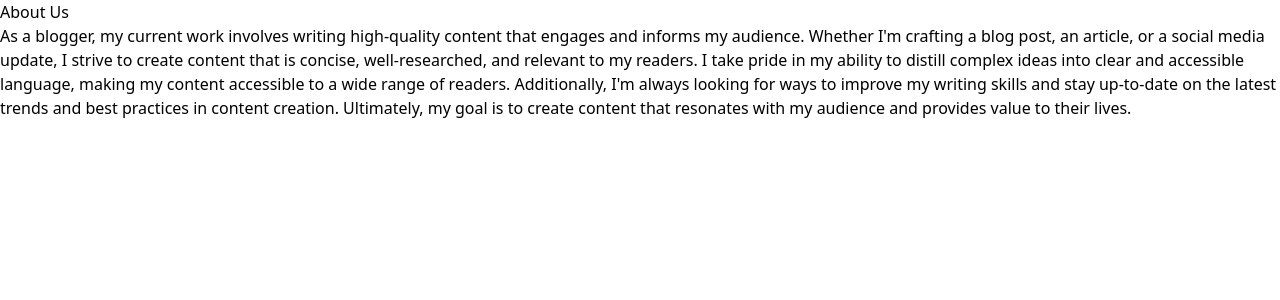
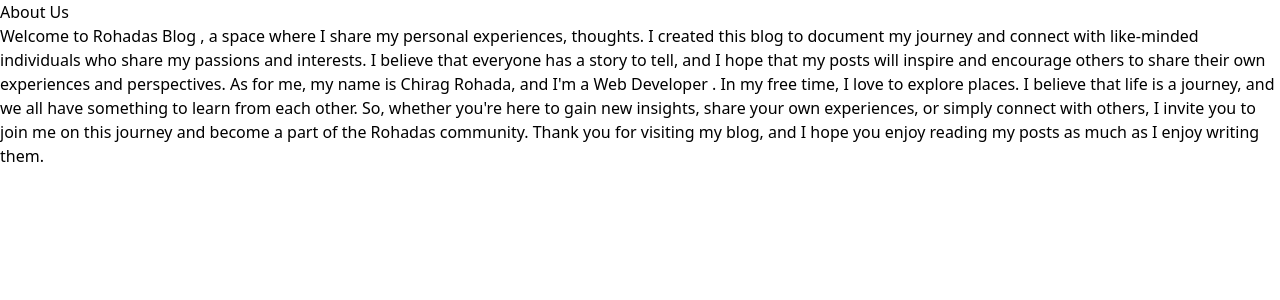
Before and after one commit to ChiragRohada7020/Blog, a Flask app: page /about_us in a window 1280 px wide. Shown: the top 300 px of the page. Run offline with Flask 2, Linux system fonts and the light colour scheme; style sheets or scripts are compiled from the project's sources.

Commit message:
version 1.0 releas about us

```diff
--- a/templates/about_us.html
+++ b/templates/about_us.html
@@ -19,16 +19,15 @@
       </div>
       <div class="bg-orange-100 container p-10 border rounded-lg shadow-md">
         <div class="font-serif">
-          As a blogger, my current work involves writing high-quality content
-          that engages and informs my audience. Whether I'm crafting a blog
-          post, an article, or a social media update, I strive to create content
-          that is concise, well-researched, and relevant to my readers. I take
-          pride in my ability to distill complex ideas into clear and accessible
-          language, making my content accessible to a wide range of readers.
-          Additionally, I'm always looking for ways to improve my writing skills
-          and stay up-to-date on the latest trends and best practices in content
-          creation. Ultimately, my goal is to create content that resonates with
-          my audience and provides value to their lives.
+          Welcome to <span class="font-semibold">Rohadas Blog</span> , a space where I share my personal experiences, thoughts.
+
+          I created this blog to document my journey and connect with like-minded individuals who share my passions and interests. I believe that everyone has a story to tell, and I hope that my posts will inspire and encourage others to share their own experiences and perspectives.
+
+          As for me, my name is <span class="font-semibold">Chirag Rohada</span>, and I'm a Web Developer . In my free time, I love to explore places.
+
+          I believe that life is a journey, and we all have something to learn from each other. So, whether you're here to gain new insights, share your own experiences, or simply connect with others, I invite you to join me on this journey and become a part of the Rohadas community.
+
+          Thank you for visiting my blog, and I hope you enjoy reading my posts as much as I enjoy writing them.
         </div>
       </div>
 
```
